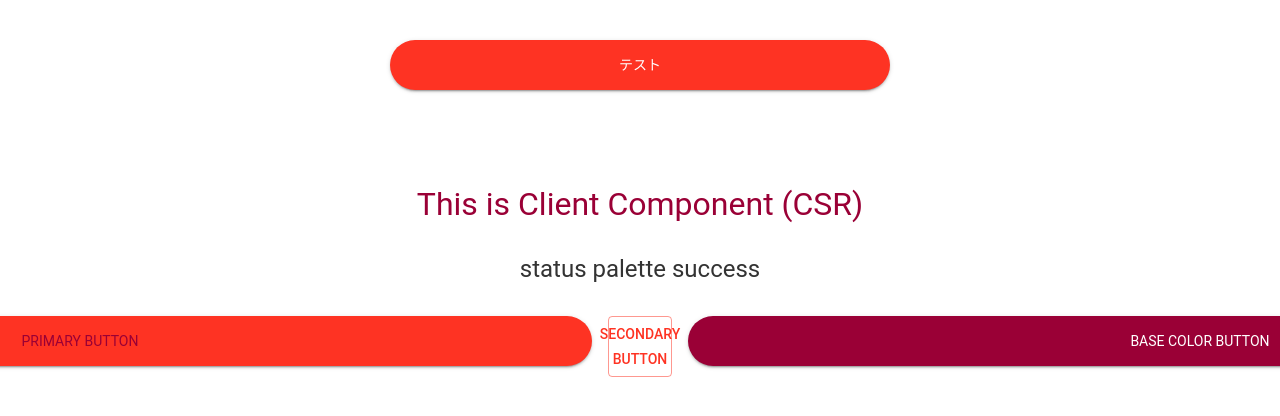
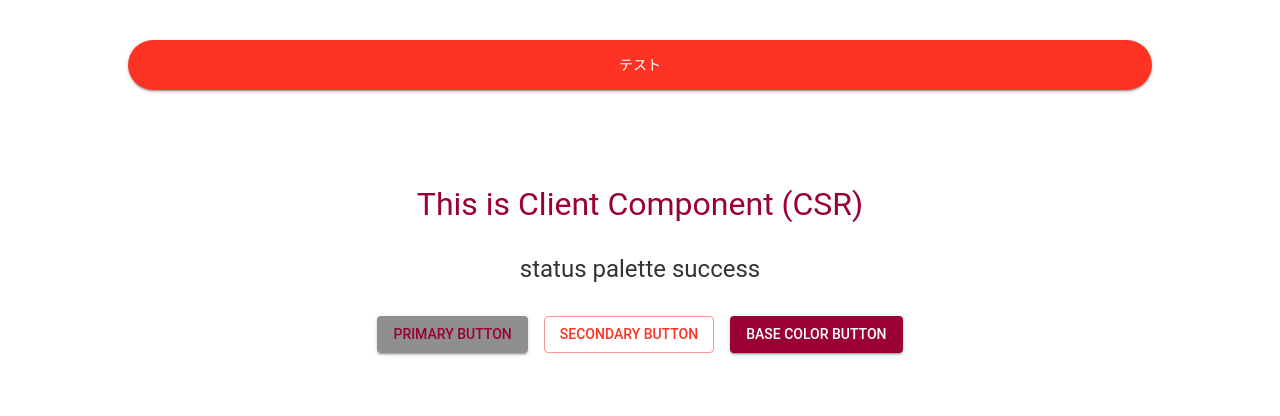
Before and after one commit to youngrum/navitix-app, a Next.js app: page /test in a window 1280 px wide. Shown: the top 416 px of the page. Built offline with nearby package versions, Linux system fonts and the light colour scheme; what @mui/material-nextjs would draw is missing.

Commit message:
fix - theme.tsデザイン定義をコンポーネントに直書き＋デザイン定義を分離

```diff
--- a/src/components/common/SubmitButton.tsx
+++ b/src/components/common/SubmitButton.tsx
@@ -2,12 +2,22 @@
 
 import { Box } from "@mui/material";
 import Button from "@mui/material/Button";
+import { styled } from '@mui/material/styles';
 import CircularProgress from "@mui/material/CircularProgress";
+
 
 interface SubmitButtonProps {
   isLoading: boolean;
   buttonText: string;
 }
+
+// ボタンデザイン定義
+const CustomButton = styled(Button)({
+  borderRadius: '25px',
+  fontWeight: 400,
+  minWidth: '80vw',
+  height: '50px',
+});
 
 export default function SubmitButton({
   isLoading,
@@ -15,18 +25,25 @@ export default function SubmitButton({
 }: SubmitButtonProps) {
   return (
     <Box sx={{ display: "flex", justifyContent: "center", my: 4}}>
-      <Button
+      <CustomButton
         type="submit"
         variant="contained"
         disabled={isLoading}
-        sx={{ width: "80vw", maxWidth: "500px",minWidth: 0 }}
+        color="secondary"
+        sx={{
+            borderRadius: "25px",
+            color: "#FFFFFF",
+            fontWeight: 400,
+            minWidth: "80vw",
+            height: "50px"
+          }}
       >
         {isLoading ? (
           <CircularProgress size={24} color="inherit" />
         ) : (
           buttonText
         )}
-      </Button>
+      </CustomButton>
     </Box>
   );
 }
--- a/src/styles/theme.ts
+++ b/src/styles/theme.ts
@@ -73,39 +73,6 @@ const myProjectTheme = createTheme({
     },
   },
   components: {
-    MuiButton: {
-      variants: [
-        {
-          // variant="contained"をサブミットボタンとしてデザインを共通化
-          props: { variant: "contained" },
-          style: {
-            borderRadius: "25px",
-            backgroundColor: "#FE3323",
-            color: "#FFFFFF",
-            fontWeight: 400,
-            minWidth: "80vw",
-            height: "50px",
-          },
-        },
-      ],
-    },
-    MuiTextField: {
-      styleOverrides: {
-        //root: カスタマイズ対象コンポーネントの最上位要素 ownerState: 対象コンポーネントの現在の状態を格納 テーマオブジェクト: 定義したテーマオブジェクト
-        root: ({ ownerState, theme }) => ({
-          ...(ownerState.color === "secondary" && {
-            //対象コンポーネントに color="secondary" というプロパティが渡された時の分岐
-            "& .MuiOutlinedInput-root fieldset": {
-              borderColor: theme.palette.secondary.main,
-            },
-            // フォーカスした時の枠線の色
-            "& .Mui-focused fieldset": {
-              borderColor: theme.palette.secondary.main,
-            },
-          }),
-        }),
-      },
-    },
   },
 });
 
```
Also changed, not shown: src/components/common/InputEmailArea.tsx (+19 -18 lines), src/components/common/InputPasswordArea.tsx (+17 -17 lines), src/components/common/LinkButton.tsx (+12 -3 lines).
